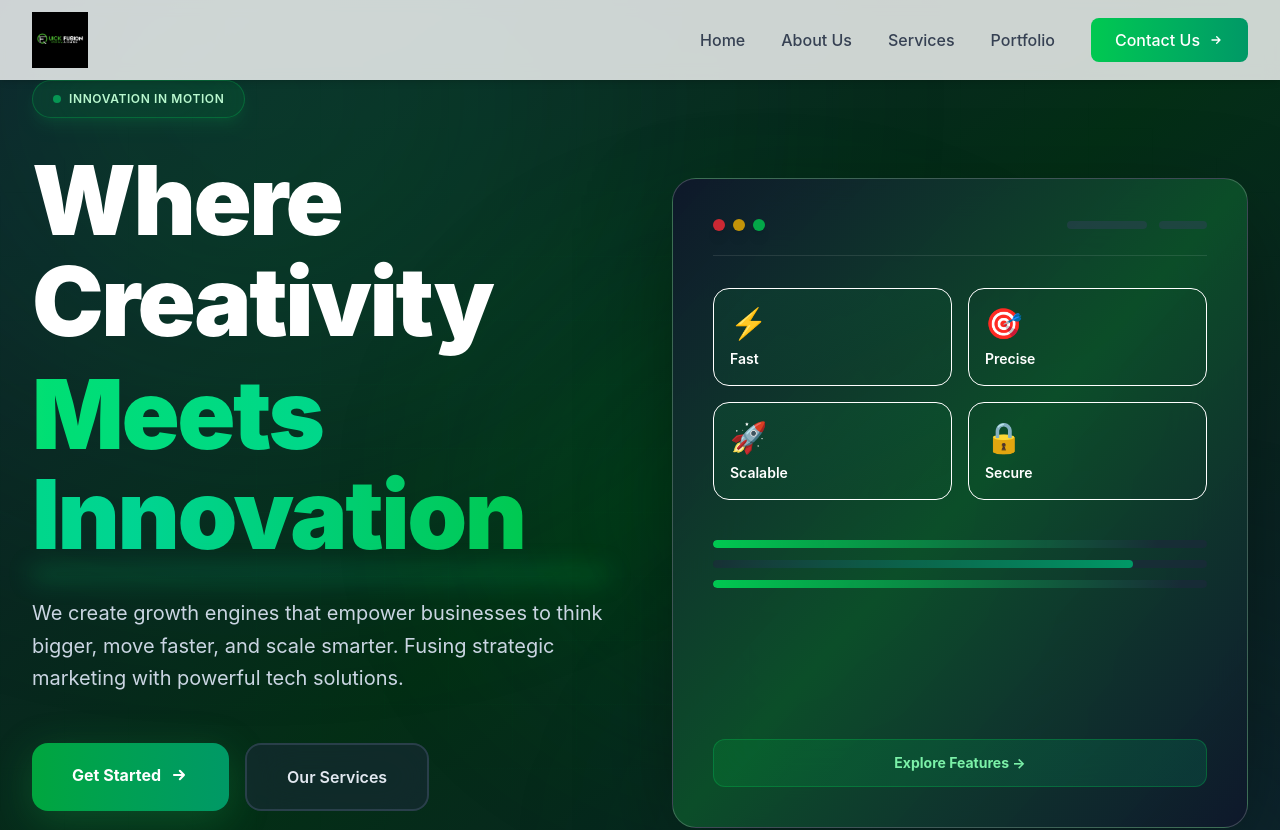
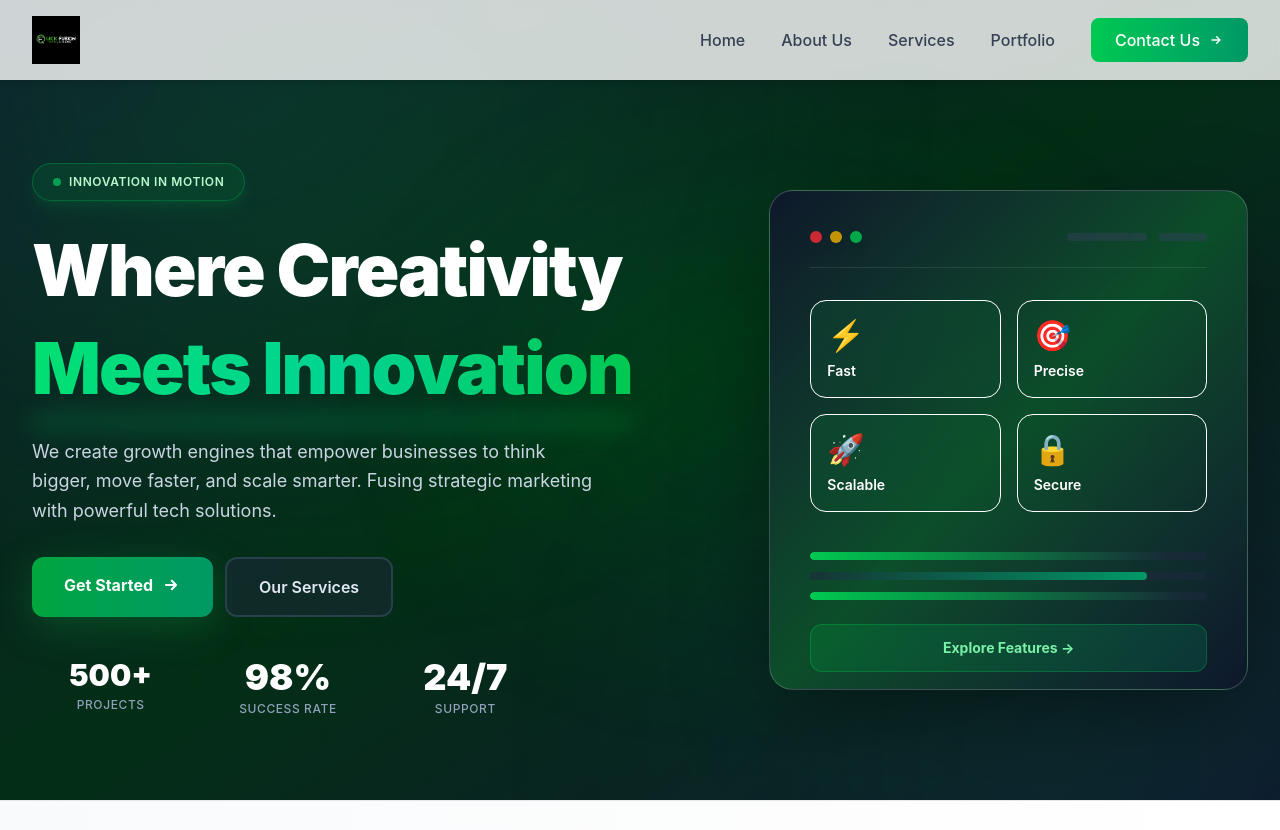
Before and after one commit to NovaSyntax753/QuickFusion, a Next.js app in the folder quickfusion-website/: page / in a window 1280 px wide. Shown: the top 830 px of the page. Built offline with nearby package versions, Linux system fonts and the light colour scheme.

Commit message:
done the changes

```diff
--- a/quickfusion-website/app/about/page.tsx
+++ b/quickfusion-website/app/about/page.tsx
@@ -39,7 +39,7 @@ export default function About() {
       />
 
       {/* Company Story Section */}
-      <section className="py-16 md:py-20 lg:py-28 bg-white relative overflow-hidden">
+      <section className="py-16 md:py-20 lg:py-28 bg-white relative overflow-hidden mt-16 md:mt-20">
         {/* Decorative Elements */}
         <div className="absolute top-10 right-0 md:top-20 md:right-10 w-40 h-40 md:w-64 md:h-64 bg-green-300 rounded-full mix-blend-multiply filter blur-3xl opacity-20 animate-float"></div>
         <div
--- a/quickfusion-website/app/services/page.tsx
+++ b/quickfusion-website/app/services/page.tsx
@@ -40,7 +40,7 @@ export default function Services() {
       />
 
       {/* Main Services Section */}
-      <section className="py-12 md:py-20 lg:py-24 bg-white">
+      <section className="py-12 md:py-20 lg:py-24 bg-white mt-16 md:mt-20">
         <div className="max-w-7xl mx-auto px-4 sm:px-6 lg:px-8">
           <div className="grid grid-cols-1 md:grid-cols-2 gap-8 md:gap-12">
             {/* Video Content Creation & Editing */}
--- a/quickfusion-website/components/Hero.tsx
+++ b/quickfusion-website/components/Hero.tsx
@@ -83,7 +83,7 @@ export default function HeroV14({
   };
 
   return (
-    <section className="relative w-full min-h-screen flex items-center justify-center overflow-hidden bg-gradient-to-br from-slate-900 via-green-950 to-slate-900 text-white selection:bg-green-500/20">
+    <section className="relative w-full min-h-screen flex items-center justify-center overflow-hidden bg-gradient-to-br from-slate-900 via-green-950 to-slate-900 text-white selection:bg-green-500/20 pt-16 md:pt-20">
       {/* Animated Background Layers */}
       <div className="absolute inset-0 overflow-hidden">
         <div
@@ -103,10 +103,10 @@ export default function HeroV14({
       {/* Parallax Grid */}
       <div className="absolute inset-0 bg-[linear-gradient(rgba(22,163,74,0.02)_1px,transparent_1px),linear-gradient(90deg,rgba(22,163,74,0.02)_1px,transparent_1px)] bg-[size:64px_64px] [mask-image:radial-gradient(ellipse_70%_50%_at_50%_50%,black_40%,transparent_100%)]" />
 
-      <div className="container mx-auto px-4 sm:px-6 lg:px-8 relative z-10 py-16 md:py-20">
-        <div className="grid grid-cols-1 lg:grid-cols-12 gap-8 md:gap-12 lg:gap-16 items-center">
+      <div className="container mx-auto px-4 sm:px-6 lg:px-8 relative z-10 py-12 md:py-16">
+        <div className="grid grid-cols-1 lg:grid-cols-12 gap-6 md:gap-8 lg:gap-12 items-center">
           {/* Left Content */}
-          <div className="lg:col-span-6 flex flex-col items-start space-y-8">
+          <div className="lg:col-span-7 flex flex-col items-start space-y-6">
             {/* Floating Badge */}
             <div className="group inline-flex items-center gap-2 px-5 py-2.5 rounded-full bg-green-500/10 border border-green-500/30 backdrop-blur-2xl shadow-lg shadow-green-500/10 hover:shadow-green-500/20 transition-all duration-300">
               <div className="relative">
@@ -119,11 +119,11 @@ export default function HeroV14({
             </div>
 
             {/* Dynamic Headline */}
-            <h1 className="text-4xl sm:text-5xl md:text-6xl lg:text-7xl xl:text-8xl font-black tracking-tight leading-[1.05]">
+            <h1 className="text-3xl sm:text-4xl md:text-5xl lg:text-6xl xl:text-7xl font-black tracking-tight leading-tight">
               <span className="block text-white">
                 {title.split(" ").slice(0, 2).join(" ")}
               </span>
-              <span className="block mt-2 md:mt-3 relative">
+              <span className="block mt-2 relative">
                 <span className="text-transparent bg-clip-text bg-gradient-to-r from-green-400 via-emerald-400 to-green-500">
                   {title.split(" ").slice(2).join(" ")}
                 </span>
@@ -132,16 +132,16 @@ export default function HeroV14({
             </h1>
 
             {/* Subtitle */}
-            <p className="text-base sm:text-lg md:text-xl text-slate-300 max-w-xl leading-relaxed">
+            <p className="text-sm sm:text-base md:text-lg text-slate-300 max-w-xl leading-relaxed">
               {subtitle}
             </p>
 
             {/* CTAs */}
-            <div className="flex flex-col sm:flex-row gap-3 md:gap-4 w-full sm:w-auto pt-4">
+            <div className="flex flex-col sm:flex-row gap-3 w-full sm:w-auto pt-2">
               {ctaText && ctaLink && (
                 <Link
                   href={ctaLink}
-                  className="group relative px-8 py-4 md:px-10 md:py-5 bg-gradient-to-r from-green-600 to-emerald-600 hover:from-green-500 hover:to-emerald-500 text-white font-bold rounded-2xl transition-all duration-300 shadow-[0_10px_40px_rgba(22,163,74,0.3)] hover:shadow-[0_20px_50px_rgba(22,163,74,0.4)] hover:-translate-y-1 focus:outline-none focus:ring-4 focus:ring-green-500/50 overflow-hidden"
+                  className="group relative px-6 py-3 md:px-8 md:py-4 bg-gradient-to-r from-green-600 to-emerald-600 hover:from-green-500 hover:to-emerald-500 text-white font-bold rounded-xl transition-all duration-300 shadow-[0_10px_40px_rgba(22,163,74,0.3)] hover:shadow-[0_20px_50px_rgba(22,163,74,0.4)] hover:-translate-y-1 focus:outline-none focus:ring-4 focus:ring-green-500/50 overflow-hidden"
                 >
                   <span className="relative z-10 flex items-center justify-center gap-2">
                     {ctaText}
@@ -165,7 +165,7 @@ export default function HeroV14({
               {secondaryCtaText && secondaryCtaLink && (
                 <Link
                   href={secondaryCtaLink}
-                  className="px-8 py-4 md:px-10 md:py-5 bg-slate-800/50 border-2 border-slate-600/50 hover:border-slate-400/70 text-slate-200 hover:text-white font-semibold rounded-2xl backdrop-blur-xl transition-all duration-300 hover:-translate-y-1 focus:outline-none focus:ring-4 focus:ring-slate-500/30 text-center"
+                  className="px-6 py-3 md:px-8 md:py-4 bg-slate-800/50 border-2 border-slate-600/50 hover:border-slate-400/70 text-slate-200 hover:text-white font-semibold rounded-xl backdrop-blur-xl transition-all duration-300 hover:-translate-y-1 focus:outline-none focus:ring-4 focus:ring-slate-500/30 text-center"
                 >
                   {secondaryCtaText}
                 </Link>
@@ -173,9 +173,9 @@ export default function HeroV14({
             </div>
 
             {/* Stats Row */}
-            <div className="pt-6 grid grid-cols-3 gap-4 md:gap-6 w-full max-w-lg">
+            <div className="pt-4 grid grid-cols-3 gap-3 md:gap-5 w-full max-w-lg">
               <div className="text-center">
-                <div className="text-2xl sm:text-3xl md:text-4xl font-black text-white mb-1">
+                <div className="text-xl sm:text-2xl md:text-3xl font-black text-white mb-1">
                   <AnimatedCounter end={500} suffix="+" />
                 </div>
                 <div className="text-xs text-slate-400 font-medium uppercase tracking-wider">
@@ -203,7 +203,7 @@ export default function HeroV14({
 
           {/* Right Content - Floating Card Stack with Parallax */}
           <div
-            className={`lg:col-span-6 relative h-[550px] sm:h-[650px] w-full perspective-[2000px] group overflow-visible ${
+            className={`lg:col-span-5 relative h-[400px] sm:h-[450px] md:h-[500px] w-full perspective-[2000px] group overflow-visible ${
               isTouched ? "touched" : ""
             }`}
             onTouchStart={handleTouch}
--- a/quickfusion-website/components/Navbar.tsx
+++ b/quickfusion-website/components/Navbar.tsx
@@ -34,13 +34,13 @@ export default function Navbar() {
             <Image
               src="/images/logo-full.png"
               alt="QuickFusion Innovations - Creative Media Agency"
-              width={220}
-              height={55}
+              width={180}
+              height={45}
               priority
               quality={95}
-              sizes="(max-width: 768px) 180px, 220px"
-              className="h-12 md:h-14 w-auto object-contain group-hover:brightness-110 transition-all"
-              style={{ maxWidth: "220px", objectFit: "contain" }}
+              sizes="(max-width: 768px) 150px, 180px"
+              className="h-10 md:h-12 w-auto object-contain group-hover:brightness-110 transition-all"
+              style={{ maxWidth: "180px", objectFit: "contain" }}
             />
           </Link>
 
--- a/quickfusion-website/components/Portfolio.tsx
+++ b/quickfusion-website/components/Portfolio.tsx
@@ -109,7 +109,7 @@ export default function Portfolio() {
       : portfolioData.filter((item) => item.category === selectedCategory);
 
   return (
-    <section className="py-20 bg-gradient-to-b from-gray-50 to-white min-h-screen">
+    <section className="py-20 bg-gradient-to-b from-gray-50 to-white min-h-screen mt-16 md:mt-20">
       <div className="max-w-7xl mx-auto px-4 sm:px-6 lg:px-8">
         {/* Section Header */}
         <div className="text-center mb-16">
```
